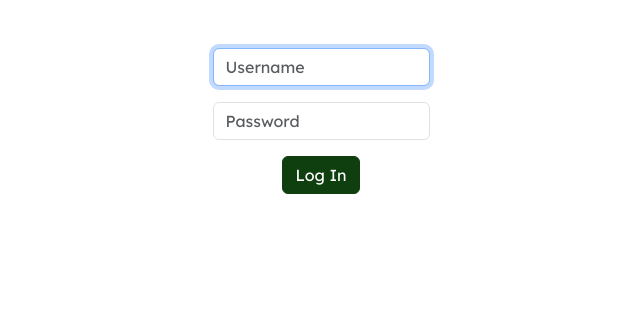
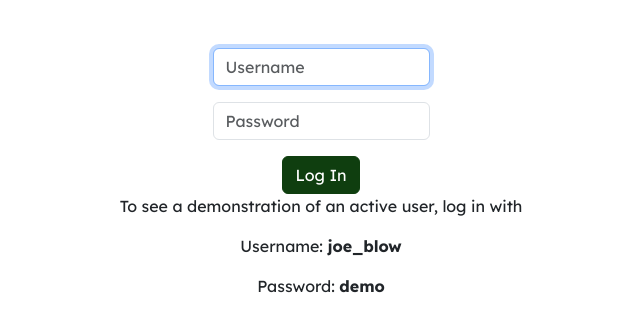
Before and after one commit to CHagarty/scorecard-catalogue, a Flask app: page /login in a window 1280 px wide. Shown: the part 110-442 px from the top of the page, without its empty margins (319-959 px from the left). Run offline with Flask 3, Linux system fonts and the light colour scheme.

Commit message:
Added demo user credentials

```diff
--- a/templates/login.html
+++ b/templates/login.html
@@ -18,4 +18,10 @@
         <button class="btn btn-primary" type="submit">Log In</button>
     </form>
     </div>
+
+    <div class = "demo-message">
+        <p>To see a demonstration of an active user, log in with</p>
+        <p>Username: <strong>joe_blow</strong></p>
+        <p>Password: <strong>demo</strong></p>
+    </div>
 {% endblock %}
```
